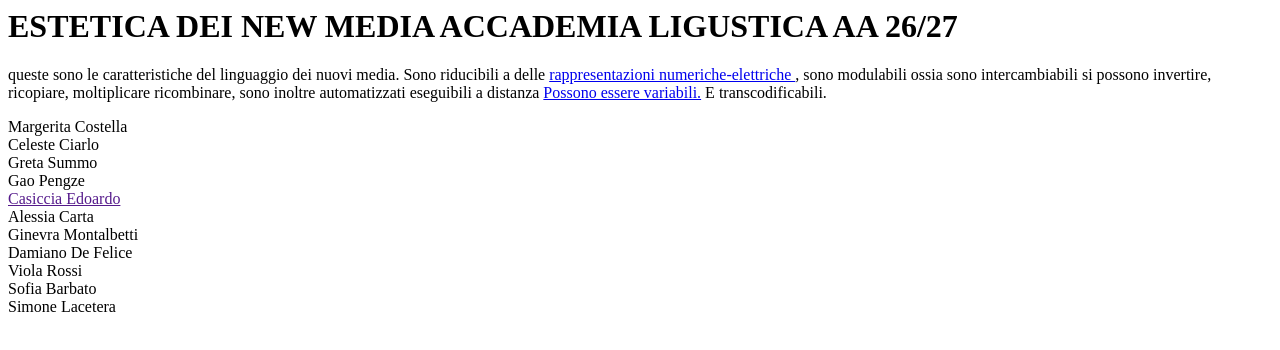
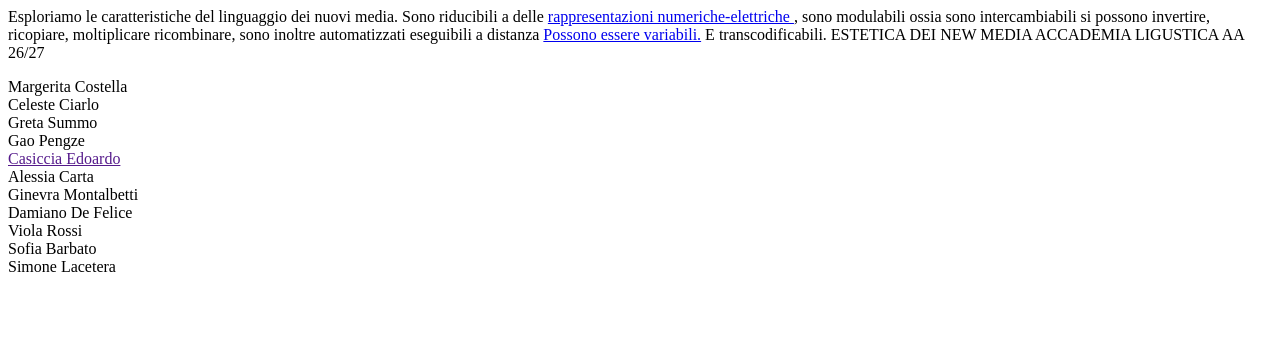
Before and after one commit to serenaporrati/esteticanewmedia, a plain HTML site: page index.html in a window 1280 px wide. Drawn offline with Linux system fonts and the light colour scheme.

Commit message:
Update content in index.html for clarity

```diff
--- a/index.html
+++ b/index.html
@@ -11,8 +11,8 @@
       margin: 40px;
     }</style>
 <body>
-<h1>ESTETICA DEI NEW MEDIA ACCADEMIA LIGUSTICA AA 26/27</h1>
-<p> queste sono le caratteristiche del linguaggio dei nuovi media. Sono riducibili a delle <a href="https://it.openprof.com/ge/images/167/Numeri_reali.jpg"target="_blank"> rappresentazioni numeriche-elettriche </a>, sono modulabili ossia sono intercambiabili si possono invertire, ricopiare, moltiplicare ricombinare, sono inoltre automatizzati eseguibili a distanza <a href="iceberg-b15z.jpg" alt="iceberg from above"target="_blank"> Possono essere variabili.</a> E transcodificabili. <br>
+<h1></h1>
+<p> Esploriamo le caratteristiche del linguaggio dei nuovi media. Sono riducibili a delle <a href="https://it.openprof.com/ge/images/167/Numeri_reali.jpg"target="_blank"> rappresentazioni numeriche-elettriche </a>, sono modulabili ossia sono intercambiabili si possono invertire, ricopiare, moltiplicare ricombinare, sono inoltre automatizzati eseguibili a distanza <a href="iceberg-b15z.jpg" alt="iceberg from above"target="_blank"> Possono essere variabili.</a> E transcodificabili. ESTETICA DEI NEW MEDIA ACCADEMIA LIGUSTICA AA 26/27 <br>
 </p>
 
 <p>Margerita Costella <br>
```
